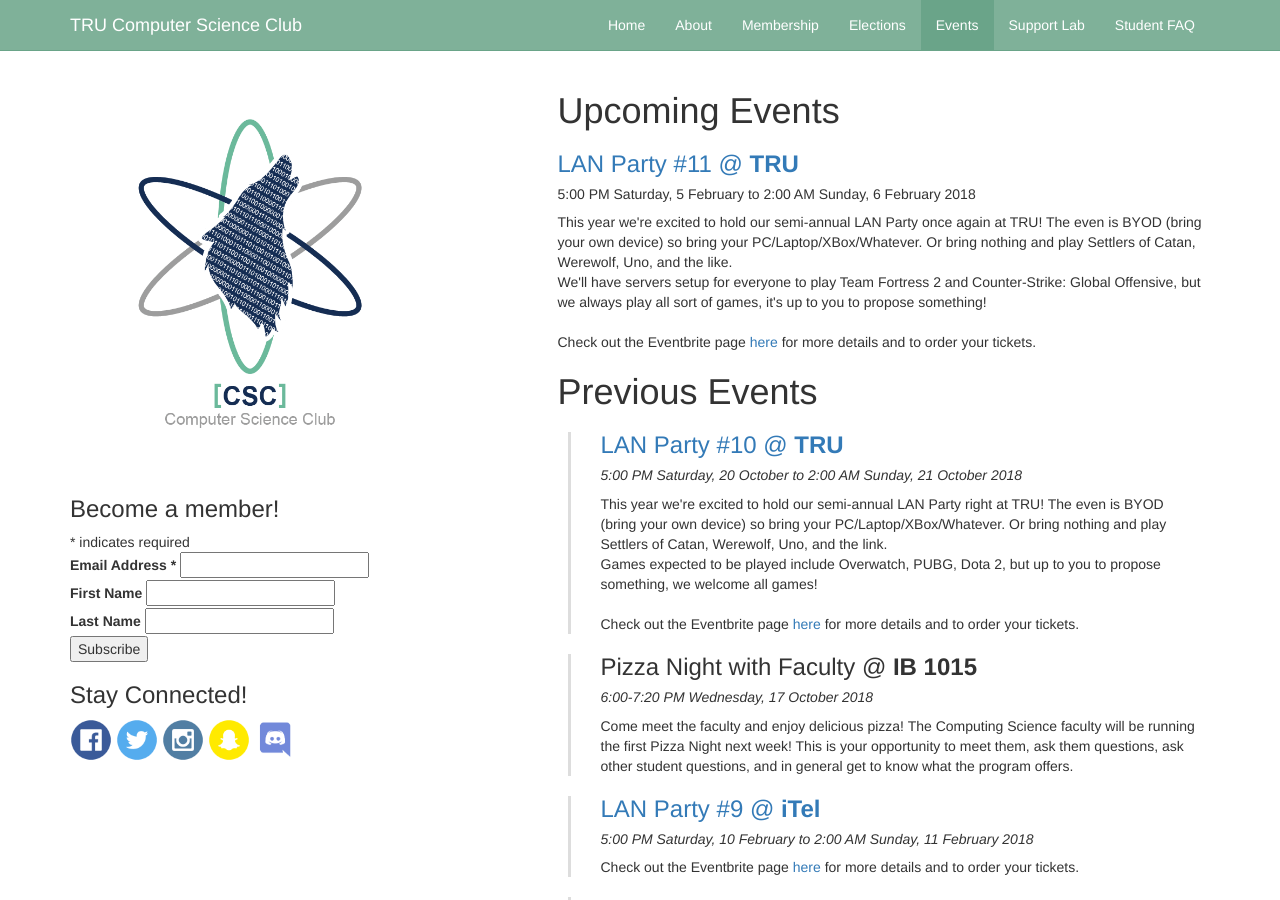
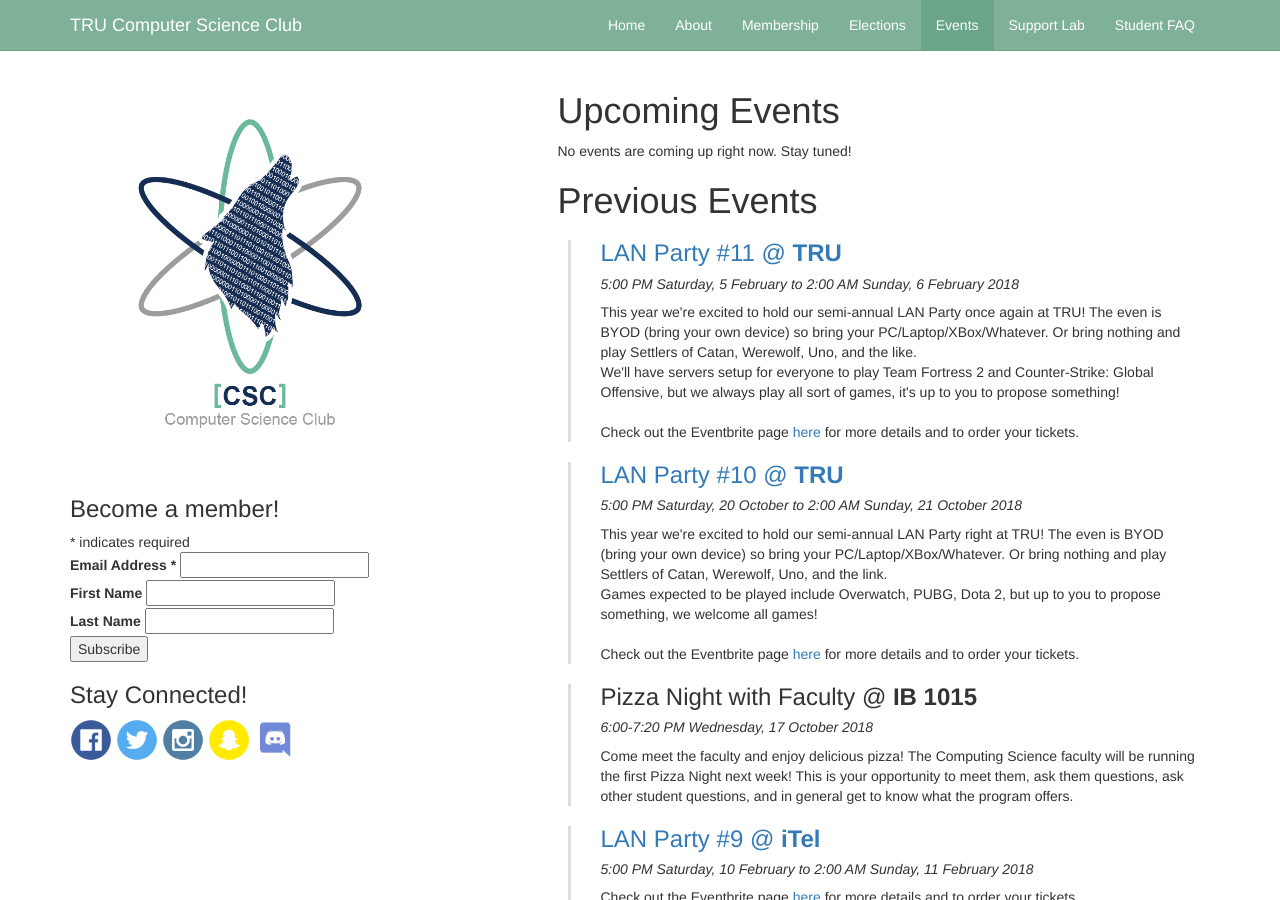
Before and after one commit to trucsclub/trucsclub.github.io, a Jekyll site: the page built from events.html, in a window 1280 px wide and 900 px high. Built offline with Jekyll 4.4.1, drawn with Linux system fonts in a browser that asks for light colours; nearby versions of some CDN libraries; comment, search, counter and statistics services are not loaded.

Commit message:
chore(index, events): move lan party to past events

```diff
--- a/events.html
+++ b/events.html
@@ -5,6 +5,12 @@ active: events
 ---
 <h1>Upcoming Events</h1>
 <div class="event-list">
+    No events are coming up right now. Stay tuned!
+</div>
+
+<h1>Previous Events</h1>
+<div class="event-list">
+    <div class="event">
         <a href="https://csclanparty11.eventbrite.ca">
             <h3>LAN Party #11 @ <b>TRU</b></h3>
         </a>
@@ -13,18 +19,19 @@ active: events
         device) so
         bring your PC/Laptop/XBox/Whatever. Or bring nothing and play Settlers of Catan, Werewolf, Uno, and the like.
         <br />
-    We'll have servers setup for everyone to play Team Fortress 2 and Counter-Strike: Global Offensive, but we always
+        We'll have servers setup for everyone to play Team Fortress 2 and Counter-Strike: Global Offensive, but we
+        always
         play all sort of games, it's up to you to propose something!
         <br />
         <br />
-    Check out the Eventbrite page <a href="https://csclanparty11.eventbrite.ca">here</a> for more details and to order
+        Check out the Eventbrite page <a href="https://csclanparty11.eventbrite.ca">here</a> for more details and to
+        order
         your tickets.
     </div>
-
-<h1>Previous Events</h1>
-<div class="event-list">
     <div class="event">
-        <a href="https://kamloopslanparty10.eventbrite.ca"><h3>LAN Party #10 @ <b>TRU</b></h3></a>
+        <a href="https://kamloopslanparty10.eventbrite.ca">
+            <h3>LAN Party #10 @ <b>TRU</b></h3>
+        </a>
         <h5>5:00 PM Saturday, 20 October to 2:00 AM Sunday, 21 October 2018</h5>
         This year we're excited to hold our semi-annual LAN Party right at TRU! The even is BYOD (bring your own device) so bring your PC/Laptop/XBox/Whatever. Or bring nothing and play Settlers of Catan, Werewolf, Uno, and the link.<br />
         Games expected to be played include Overwatch, PUBG, Dota 2, but up to you to propose something, we welcome all games!<br /><br />
--- a/index.html
+++ b/index.html
@@ -4,10 +4,6 @@ title: Home
 active: home
 ---
 
-<a href="https://csclanparty11.eventbrite.ca/">
-    <h2>LAN Party #11</h2>
-</a>
-<a href="https://csclanparty11.eventbrite.ca/"><img class="main-page-infographic" src="img/lanparty11_infographic.png"></a>
 <h1>Updates</h1>
 <aside id="twitterwidget" class="twitter_widget">
     <a class="twitter-timeline" href="https://twitter.com/TRUCSClub" data-widget-id="546200035717681152" data-chrome="noborders nofooter noheader"
```
Lines whose indentation alone changed are shown as unchanged.
